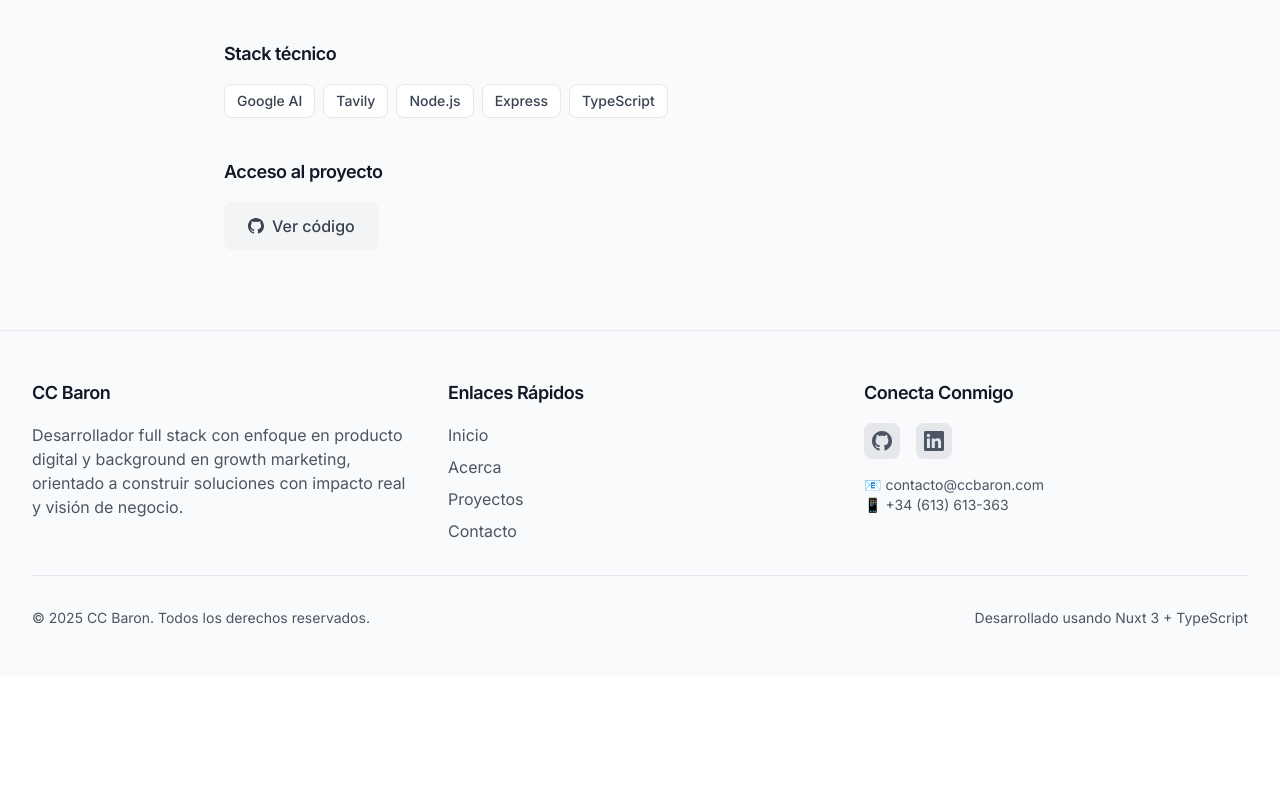
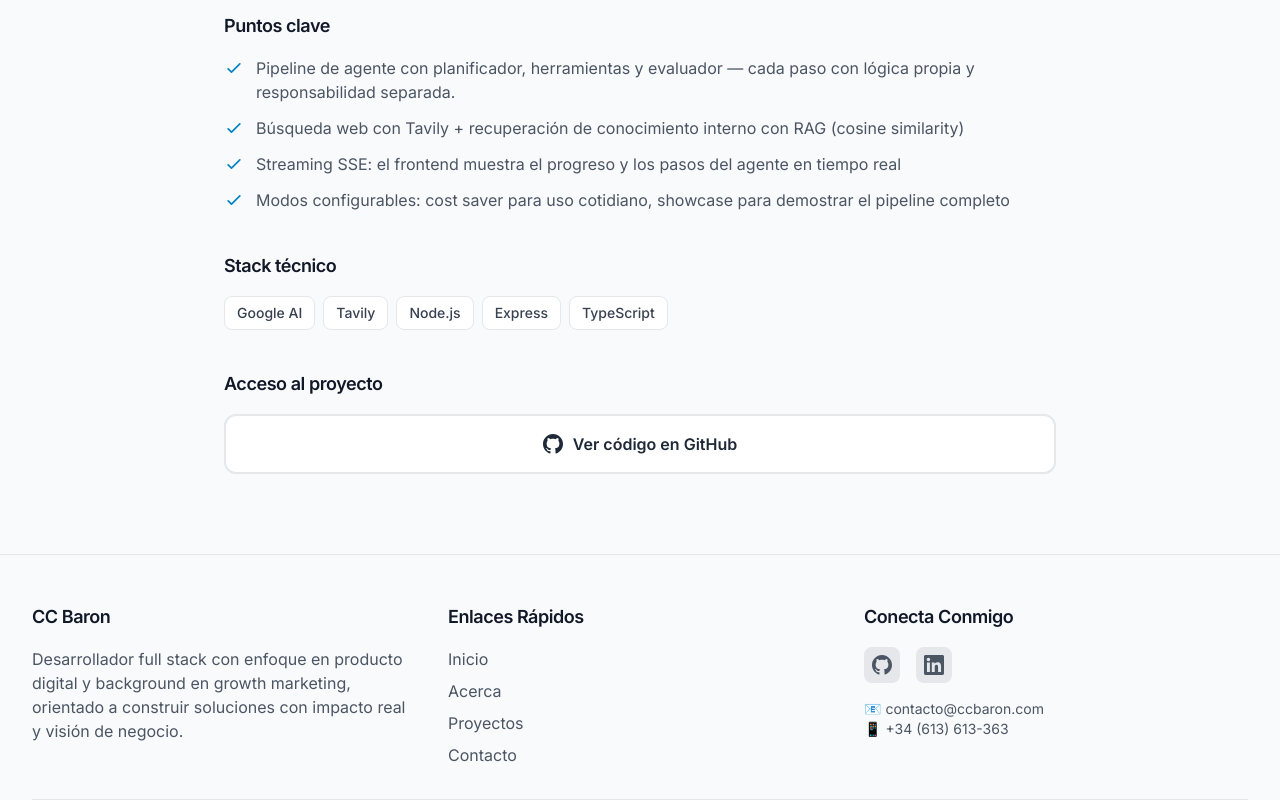
Before and after one commit to ccbaron/portfolio, a Nuxt app: page /projects/content-intelligence-agent in a window 1280 px wide. Shown: the part 988-1788 px from the top of the page. Before the commit the page ends 1664 px from the top, so only its background shows below. Built offline with nearby package versions, Linux system fonts and the light colour scheme.

Commit message:
feat(projects/detail): redesign CTA buttons to full-width layout

```diff
--- a/pages/projects/[id].vue
+++ b/pages/projects/[id].vue
@@ -25,7 +25,7 @@
       <!-- Color band (same gradient as the card) -->
       <div
         :class="[
-          'w-full h-64 rounded-2xl mb-10 relative overflow-hidden',
+          'w-full aspect-video rounded-2xl mb-10 relative overflow-hidden',
           project.gradient,
         ]"
       >
@@ -153,16 +153,19 @@
         </h2>
 
         <!-- Public project with links -->
-        <div v-if="project.access !== 'private'" class="flex flex-wrap gap-3">
+        <div
+          v-if="project.access !== 'private'"
+          class="flex flex-col sm:flex-row gap-4"
+        >
           <a
             v-if="project.liveUrl"
             :href="project.liveUrl"
             target="_blank"
             rel="noopener noreferrer"
-            class="inline-flex items-center px-6 py-3 bg-primary-600 hover:bg-primary-700 text-white font-medium rounded-lg transition-colors"
+            class="flex-1 flex items-center justify-center gap-2.5 px-8 py-4 bg-primary-600 hover:bg-primary-700 active:bg-primary-800 text-white font-semibold rounded-xl transition-colors text-base"
           >
             <svg
-              class="w-4 h-4 mr-2"
+              class="w-5 h-5 shrink-0"
               fill="none"
               stroke="currentColor"
               viewBox="0 0 24 24"
@@ -174,21 +177,25 @@
                 d="M10 6H6a2 2 0 00-2 2v10a2 2 0 002 2h10a2 2 0 002-2v-4M14 4h6m0 0v6m0-6L10 14"
               />
             </svg>
-            Ver demo
+            Ver proyecto en vivo
           </a>
           <a
             v-if="project.githubUrl"
             :href="project.githubUrl"
             target="_blank"
             rel="noopener noreferrer"
-            class="inline-flex items-center px-6 py-3 bg-gray-100 dark:bg-dark-800 text-gray-700 dark:text-gray-300 font-medium rounded-lg hover:bg-gray-200 dark:hover:bg-dark-700 transition-colors"
+            class="flex-1 flex items-center justify-center gap-2.5 px-8 py-4 border-2 border-gray-200 dark:border-dark-600 bg-white dark:bg-dark-900 text-gray-800 dark:text-gray-200 font-semibold rounded-xl hover:border-primary-400 dark:hover:border-primary-600 hover:bg-gray-50 dark:hover:bg-dark-800 transition-colors text-base"
           >
-            <svg class="w-4 h-4 mr-2" fill="currentColor" viewBox="0 0 24 24">
+            <svg
+              class="w-5 h-5 shrink-0"
+              fill="currentColor"
+              viewBox="0 0 24 24"
+            >
               <path
                 d="M12 0c-6.626 0-12 5.373-12 12 0 5.302 3.438 9.8 8.207 11.387.599.111.793-.261.793-.577v-2.234c-3.338.726-4.033-1.416-4.033-1.416-.546-1.387-1.333-1.756-1.333-1.756-1.089-.745.083-.729.083-.729 1.205.084 1.839 1.237 1.839 1.237 1.07 1.834 2.807 1.304 3.492.997.107-.775.418-1.305.762-1.604-2.665-.305-5.467-1.334-5.467-5.931 0-1.311.469-2.381 1.236-3.221-.124-.303-.535-1.524.117-3.176 0 0 1.008-.322 3.301 1.23.957-.266 1.983-.399 3.003-.404 1.02.005 2.047.138 3.006.404 2.291-1.552 3.297-1.23 3.297-1.23.653 1.653.242 2.874.118 3.176.77.84 1.235 1.911 1.235 3.221 0 4.609-2.807 5.624-5.479 5.921.43.372.823 1.102.823 2.222v3.293c0 .319.192.694.801.576 4.765-1.589 8.199-6.086 8.199-11.386 0-6.627-5.373-12-12-12z"
               />
             </svg>
-            Ver código
+            Ver código en GitHub
           </a>
           <!-- No URLs yet — project not deployed -->
           <p
```
